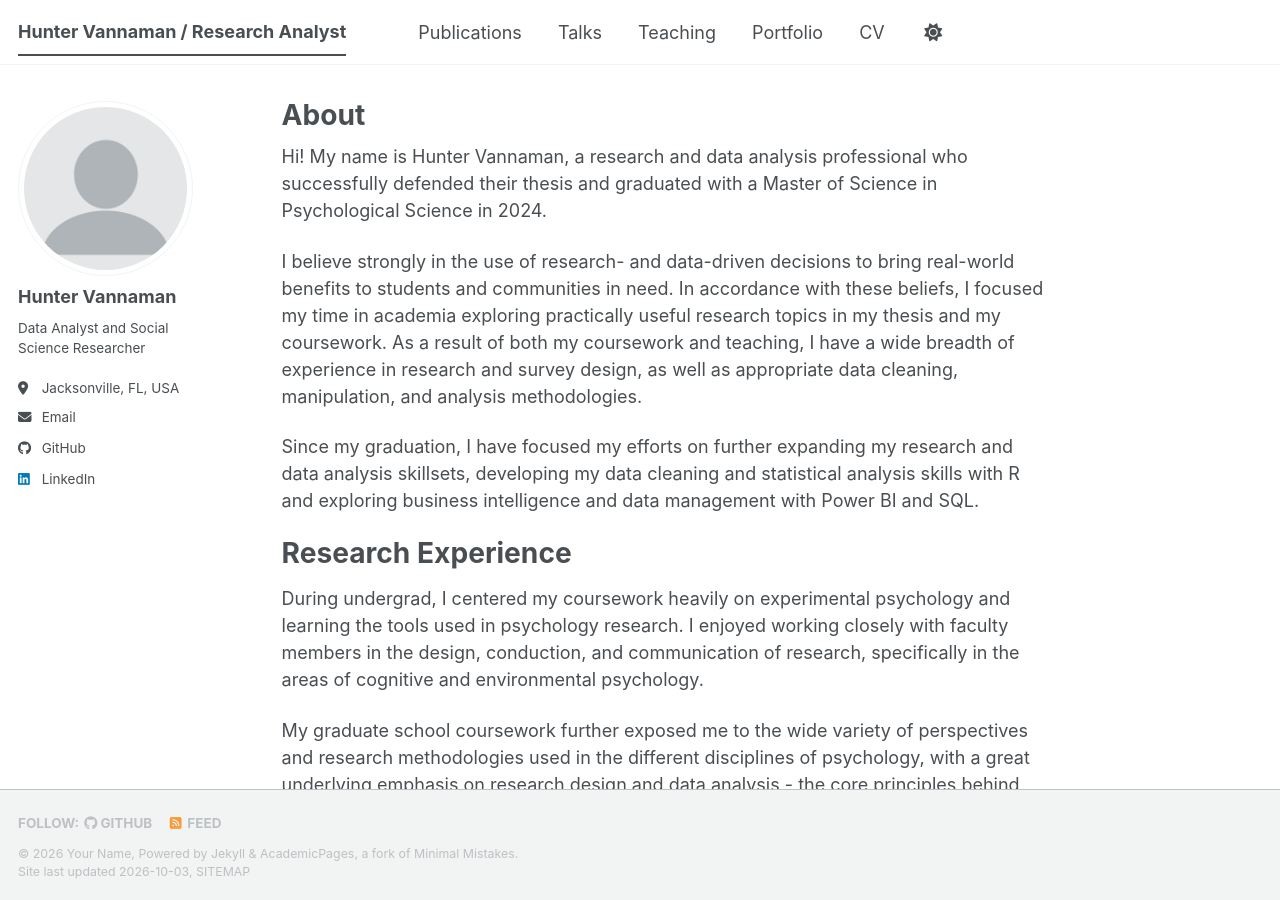
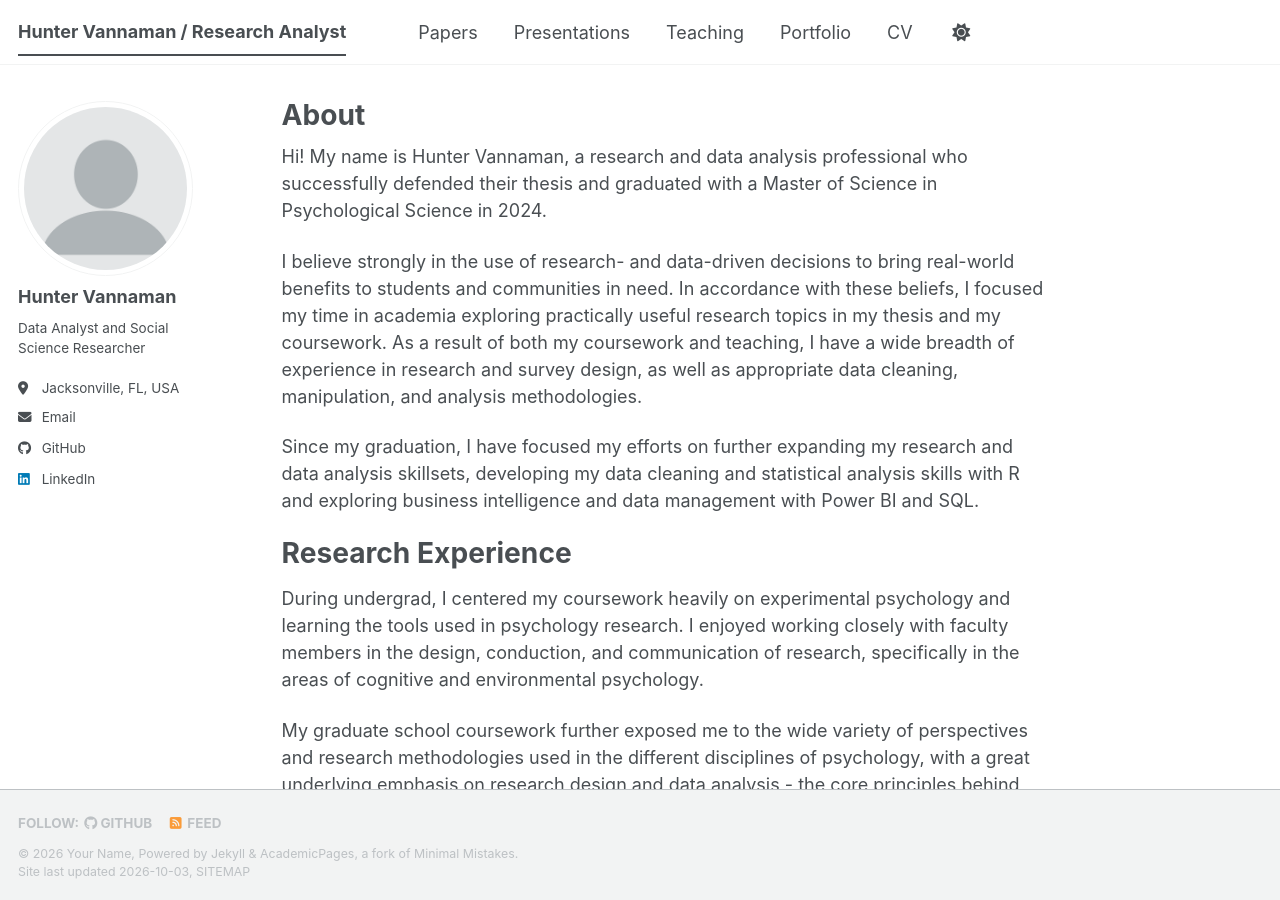
Before and after one commit to huntervannaman/huntervannaman.github.io, a Jekyll site: the page built from _pages/about.md, in a window 1280 px wide and 900 px high. Built offline with Jekyll 4.4.1, drawn with Linux system fonts in a browser that asks for light colours; a style sheet for code colours, icons or effects is not loaded.

Commit message:
Update navigation.yml

```diff
--- a/_data/navigation.yml
+++ b/_data/navigation.yml
@@ -8,10 +8,10 @@
 #      Markdown formatted page while the second is generated using JSON.
 
 main:
-  - title: "Publications"
+  - title: "Papers"
     url: /publications/
 
-  - title: "Talks"
+  - title: "Presentations"
     url: /talks/
 
   - title: "Teaching"
```
